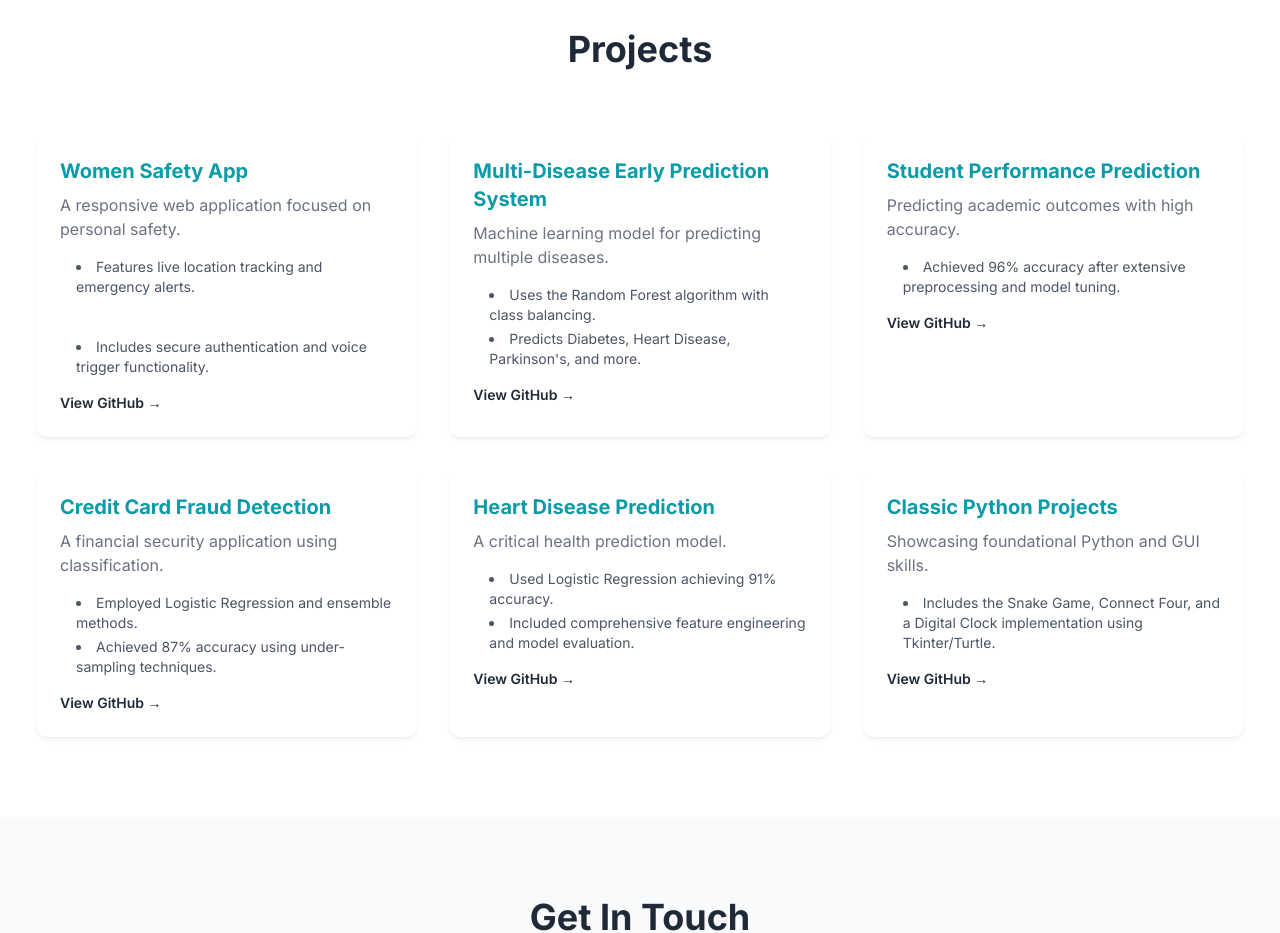
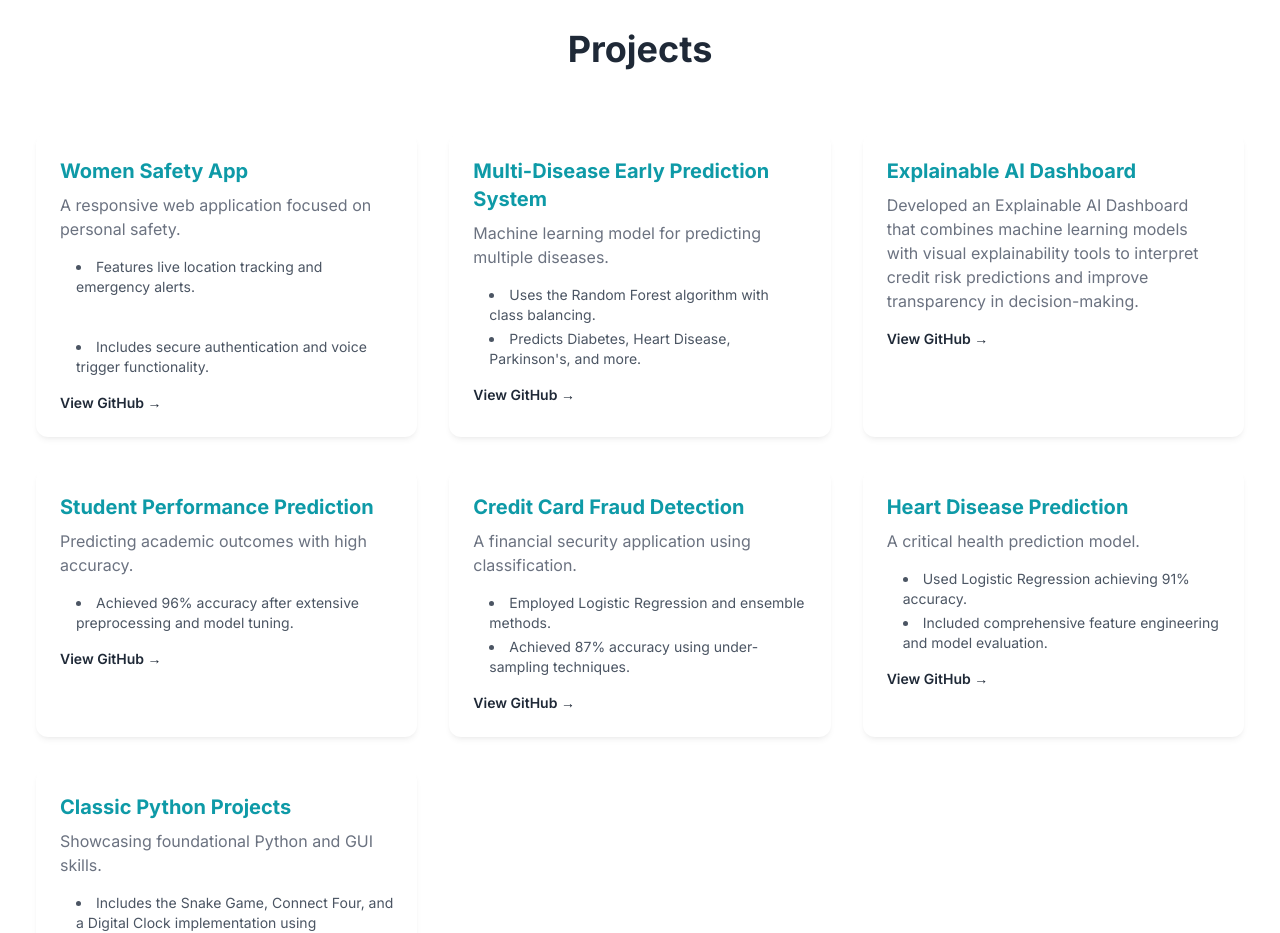
Before and after one commit to namanguptaa24/Naman-Gupta-Portfolio, a plain HTML site: page index.html in a window 1280 px wide. Shown: the part 4260-5193 px from the top of the page. Drawn offline with nearby package versions, Linux system fonts and the light colour scheme.

Commit message:
index.html

```diff
--- a/index.html
+++ b/index.html
@@ -159,7 +159,7 @@
 
         // Function to open the resume PDF link
         function openResume() {
-            window.open("https://drive.google.com/file/d/1zYgCCFNfjj0-Nw_yurkxhE2KwDIWHcsJ/view?usp=sharing", "_blank");
+            window.open("https://drive.google.com/file/d/1zYgCCFNfjj0-Nw_yurkxhE2KwDIWHcsJ/view?usp=drive_link", "_blank");
         }
 
         // Event listeners
@@ -568,6 +568,18 @@ A detail-oriented 𝗗𝗮𝘁𝗮 𝗦𝗰𝗶𝗲𝗻𝘁𝗶𝘀𝘁 𝗮𝗻
                         </div>
                     </div>
 
+                                    <!-- Project Card: explainable-ai-dashboard -->
+                    <div class="project-card hover-glow bg-white dark:bg-dark-card-bg shadow-custom dark:shadow-none dark:border dark:border-gray-700">
+                        <h3 class="text-xl font-bold text-accent mb-2">Explainable AI Dashboard</h3>
+                        <p class="text-text-secondary dark:text-dark-text-secondary mb-4">Developed an Explainable AI Dashboard that combines machine learning models with visual explainability tools to interpret credit risk predictions and improve transparency in decision-making.</p>
+                        <ul class="list-disc list-inside text-sm text-gray-600 dark:text-gray-400 space-y-10 ml-4">
+
+                        </ul>
+                        <div class="flex space-x-4 mt-4">
+                            <a href="https://github.com/namanguptaa24/explainable-ai-dashboard/tree/main" target="_blank" class="project-link text-sm font-semibold text-text-primary dark:text-dark-text-primary hover:text-accent">View GitHub &rarr;</a>
+                        </div>
+                    </div>
+
                     <!-- Project Card: Student Performance Prediction -->
                     <div class="project-card hover-glow bg-white dark:bg-dark-card-bg shadow-custom dark:shadow-none dark:border dark:border-gray-700">
                         <h3 class="text-xl font-bold text-accent mb-2">Student Performance Prediction</h3>
```
